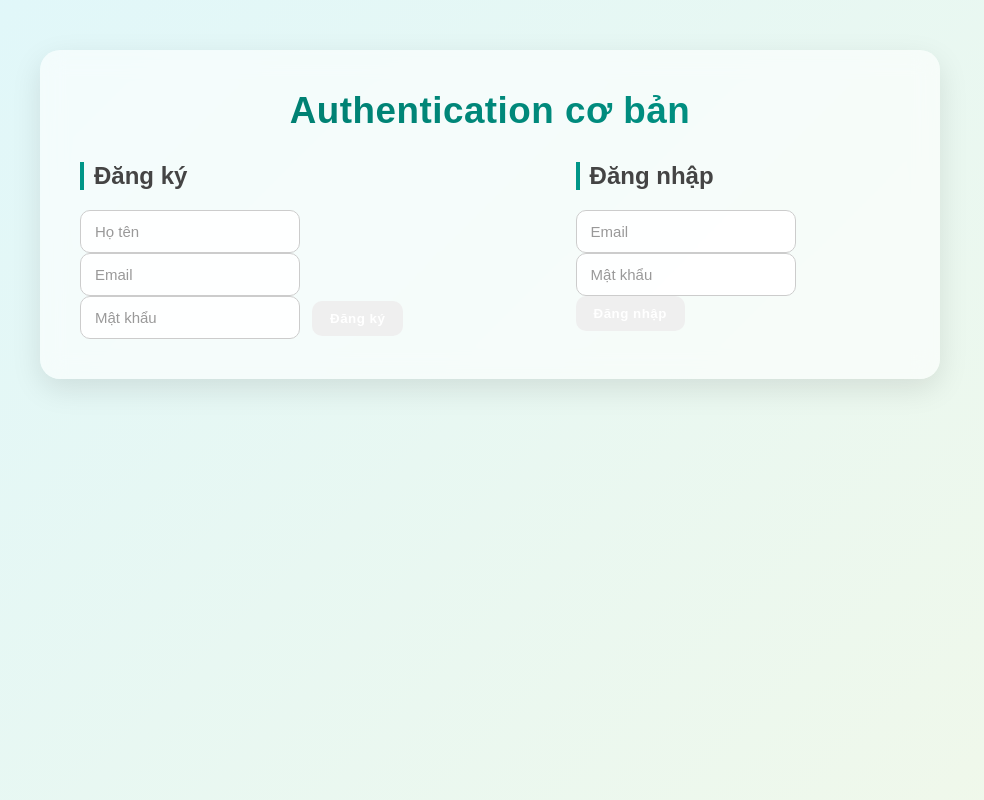
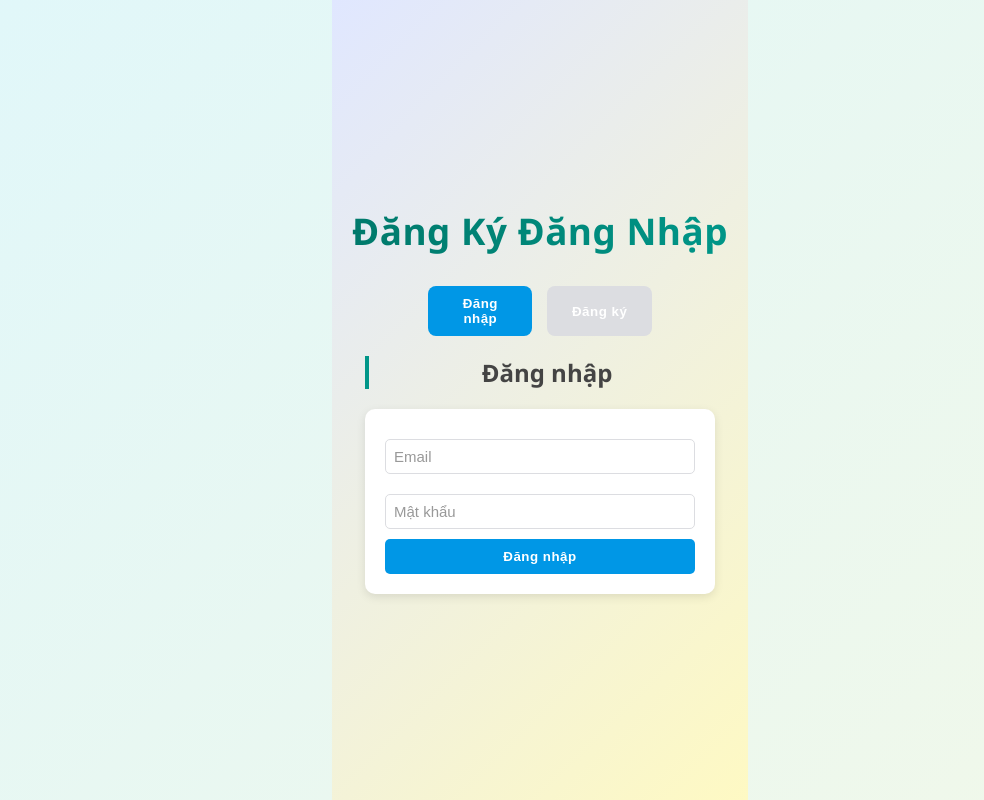
Before and after one commit to hung221544-max/group1-project, a React (Create React App) app in the folder frontend/: page / in a window 1280 px wide. Shown: the whole page, without its empty margins (100-1084 px from the left). Built offline with nearby package versions, Linux system fonts and the light colour scheme.

Commit message:
cập nhật code

```diff
--- a/frontend/src/App.css
+++ b/frontend/src/App.css
@@ -164,3 +164,116 @@ button {
     transform: translateY(0);
   }
 }
+.app-container {
+  display: flex;
+  flex-direction: column;
+  align-items: center;
+  justify-content: center;
+  min-height: 100vh;
+  background: linear-gradient(135deg, #e0e7ff, #fef9c3);
+  font-family: "Segoe UI", sans-serif;
+}
+
+.app-title {
+  color: #1e3a8a;
+  margin-bottom: 30px;
+  text-align: center;
+}
+
+.form-wrapper {
+  display: flex;
+  background: white;
+  padding: 30px 40px;
+  border-radius: 16px;
+  box-shadow: 0 8px 20px rgba(0, 0, 0, 0.1);
+  gap: 40px;
+}
+
+.form-box {
+  display: flex;
+  flex-direction: column;
+  align-items: center;
+  width: 280px;
+}
+
+.form-box h2 {
+  color: #2563eb;
+  margin-bottom: 10px;
+}
+
+.divider {
+  width: 2px;
+  background: #e5e7eb;
+  margin: 0 10px;
+}
+body {
+  font-family: "Segoe UI", sans-serif;
+  background-color: #f5f6fa;
+  margin: 0;
+  padding: 0;
+}
+
+.app-container {
+  text-align: center;
+  padding: 50px 20px;
+}
+
+.tab-buttons {
+  display: flex;
+  justify-content: center;
+  gap: 15px;
+  margin-bottom: 20px;
+}
+
+.tab-buttons button {
+  padding: 10px 20px;
+  border: none;
+  border-radius: 8px;
+  cursor: pointer;
+  background-color: #dcdde1;
+  transition: 0.3s;
+}
+
+.tab-buttons button.active {
+  background-color: #0097e6;
+  color: white;
+}
+
+.tab-buttons button:hover {
+  background-color: #00a8ff;
+  color: white;
+}
+
+.form-area {
+  max-width: 350px;
+  margin: 0 auto;
+}
+
+form {
+  background: white;
+  padding: 20px;
+  border-radius: 10px;
+  box-shadow: 0 3px 10px rgba(0, 0, 0, 0.1);
+}
+
+input {
+  width: 100%;
+  margin: 10px 0;
+  padding: 8px;
+  border: 1px solid #dcdde1;
+  border-radius: 5px;
+}
+
+button {
+  width: 100%;
+  background-color: #0097e6;
+  color: white;
+  border: none;
+  padding: 10px;
+  border-radius: 5px;
+  cursor: pointer;
+}
+
+button:hover {
+  background-color: #00a8ff;
+}
--- a/frontend/src/App.js
+++ b/frontend/src/App.js
@@ -2,8 +2,9 @@ import React, { useEffect, useState } from 'react';
 import axios from 'axios';
 //import UserList from './components/UserList';
 //import AddUser from './components/AddUser';
-import Signup from "./components/SignupForm";
-import Login from "./components/LoginForm";
+import LoginForm from "./components/LoginForm";
+import SignupForm from "./components/SignupForm";
+
 import './App.css';
 
 /*function App() {
@@ -33,12 +34,28 @@ import './App.css';
   );
 }*/
 function App() {
+  const [activeTab, setActiveTab] = useState("login"); // mặc định hiện đăng nhập
+
   return (
-    <div className="container">
-      <h1>Authentication cơ bản</h1>
-      <div style={{ display: "flex", gap: "50px" }}>
-        <Signup />
-        <Login />
+    <div className="app-container">
+      <h1>Đăng Ký Đăng Nhập</h1>
+      <div className="tab-buttons">
+        <button
+          className={activeTab === "login" ? "active" : ""}
+          onClick={() => setActiveTab("login")}
+        >
+          Đăng nhập
+        </button>
+        <button
+          className={activeTab === "signup" ? "active" : ""}
+          onClick={() => setActiveTab("signup")}
+        >
+          Đăng ký
+        </button>
+      </div>
+
+      <div className="form-area">
+        {activeTab === "login" ? <LoginForm /> : <SignupForm />}
       </div>
     </div>
   );
```
